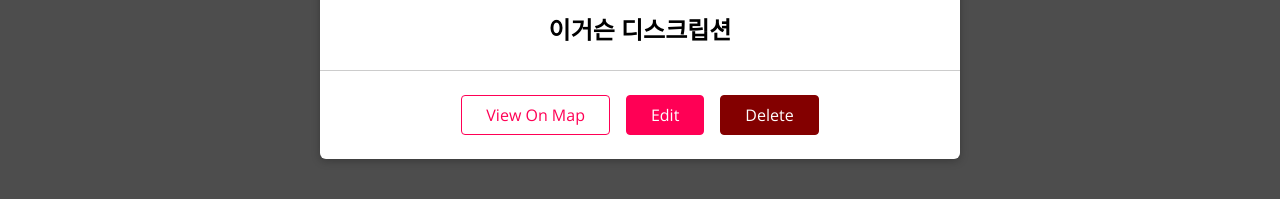
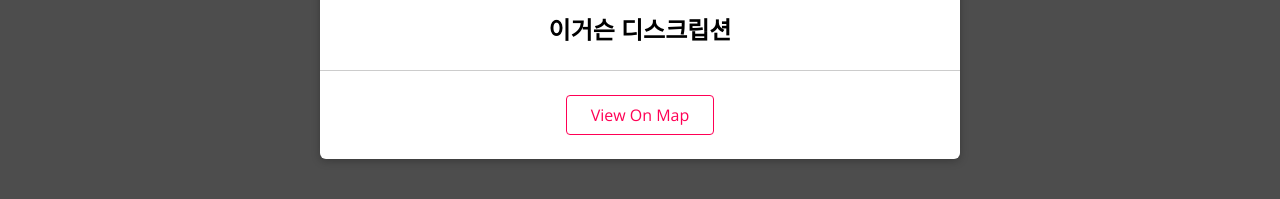
Before and after one commit to WebKBS/MERN, a React (Create React App) app in the folder project/: page /u1/places in a window 1280 px wide. Shown: the part 491-690 px from the top of the page. Built offline with nearby package versions, Linux system fonts and the light colour scheme.

Commit message:
로그아웃 추가

```diff
--- a/project/src/places/components/PlaceItem.js
+++ b/project/src/places/components/PlaceItem.js
@@ -1,10 +1,13 @@
-import React, { useState } from "react";
+import React, { useState, useContext } from "react";
 import "./PlaceItem.css";
 import Card from "../../shared/components/UiElement/Card";
 import Button from "../../shared/components/FormElements/Button";
 import Modal from "../../shared/components/UiElement/Moal";
+import { AuthContext } from "../../shared/context/auth-context";
 
 const PlaceItem = (props) => {
+  const auth = useContext(AuthContext);
+
   const [showMap, setShowMap] = useState(false);
   const [showConfirmModal, setShowConfirmModal] = useState(false);
 
@@ -68,10 +71,14 @@
             <Button inverse onClick={openMapHandler}>
               View On Map
             </Button>
-            <Button to={`/places/${props.id}`}>Edit</Button>
-            <Button danger onClick={showDeleteWarningHandler}>
-              Delete
-            </Button>
+            {auth.isLoggedIn && (
+              <Button to={`/places/${props.id}`}>Edit</Button>
+            )}
+            {auth.isLoggedIn && (
+              <Button danger onClick={showDeleteWarningHandler}>
+                Delete
+              </Button>
+            )}
           </div>
         </Card>
       </li>
--- a/project/src/shared/components/Navigation/NavLinks.js
+++ b/project/src/shared/components/Navigation/NavLinks.js
@@ -29,6 +29,12 @@
           <NavLink to="/auth">Authenticate</NavLink>
         </li>
       )}
+
+      {auth.isLoggedIn && (
+        <li>
+          <button onClick={auth.logout}>Logout</button>
+        </li>
+      )}
     </ul>
   );
 };
```
